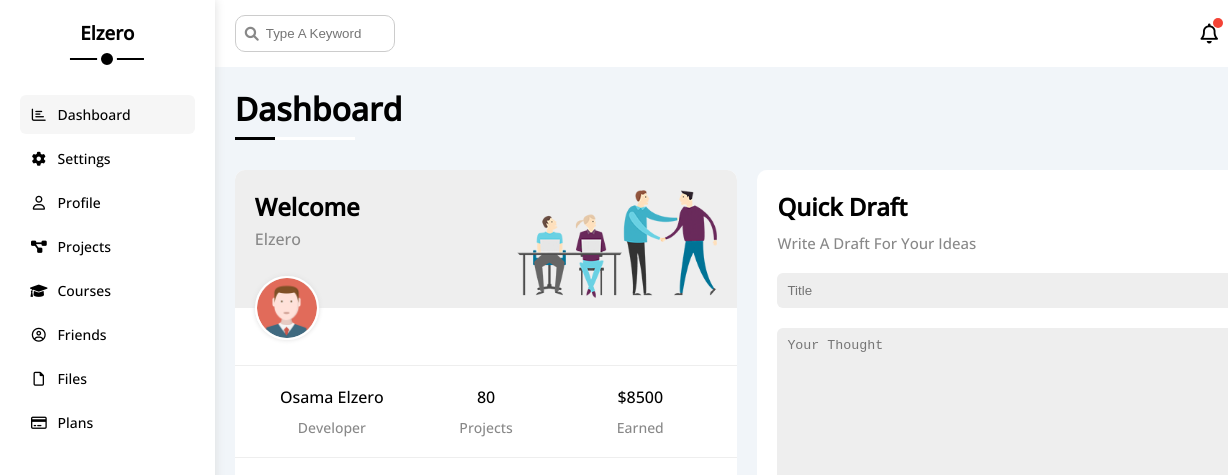
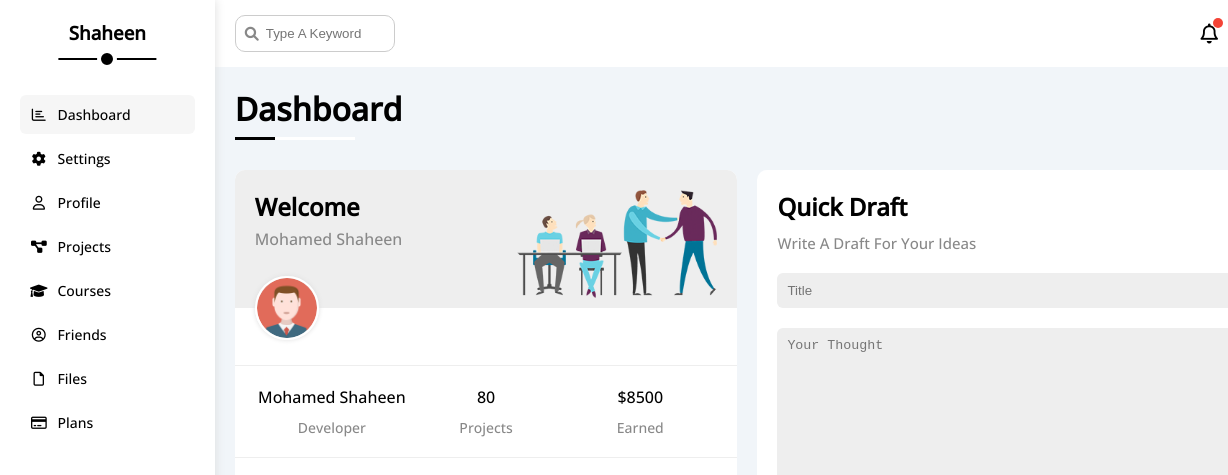
Before and after one commit to mohamedshaheen26/Dashboard, a plain HTML site: page index.html in a window 1280 px wide. Shown: the top 475 px of the page, 0-1228 px from the left. Drawn offline with nearby package versions, Linux system fonts and the light colour scheme.

Commit message:
Update index.html

```diff
--- a/index.html
+++ b/index.html
@@ -23,7 +23,7 @@
     <div class="page d-flex">
       <!-- Start SideBar -->
       <aside class="bg-white p-relative p-20">
-        <h3 class="p-relative txt-c mt-0">Elzero</h3>
+        <h3 class="p-relative txt-c mt-0">Shaheen</h3>
         <ul>
           <li>
             <a
@@ -107,14 +107,14 @@
             <div class="intro d-flex space-between bg-eee p-20">
               <div>
                 <h2 class="m-0">Welcome</h2>
-                <p class="c-gray mt-5">Elzero</p>
+                <p class="c-gray mt-5">Mohamed Shaheen</p>
               </div>
               <img class="hide-mobile" src="imgs/welcome.png" alt="" />
             </div>
             <img class="avatar" src="imgs/avatar.png" />
             <div class="body txt-c d-flex p-20 mt-20 mb-20 block-mobile">
               <div>
-                Osama Elzero<span class="d-block c-gray fs-14 mt-10"
+                Mohamed Shaheen<span class="d-block c-gray fs-14 mt-10"
                   >Developer</span
                 >
               </div>
```
